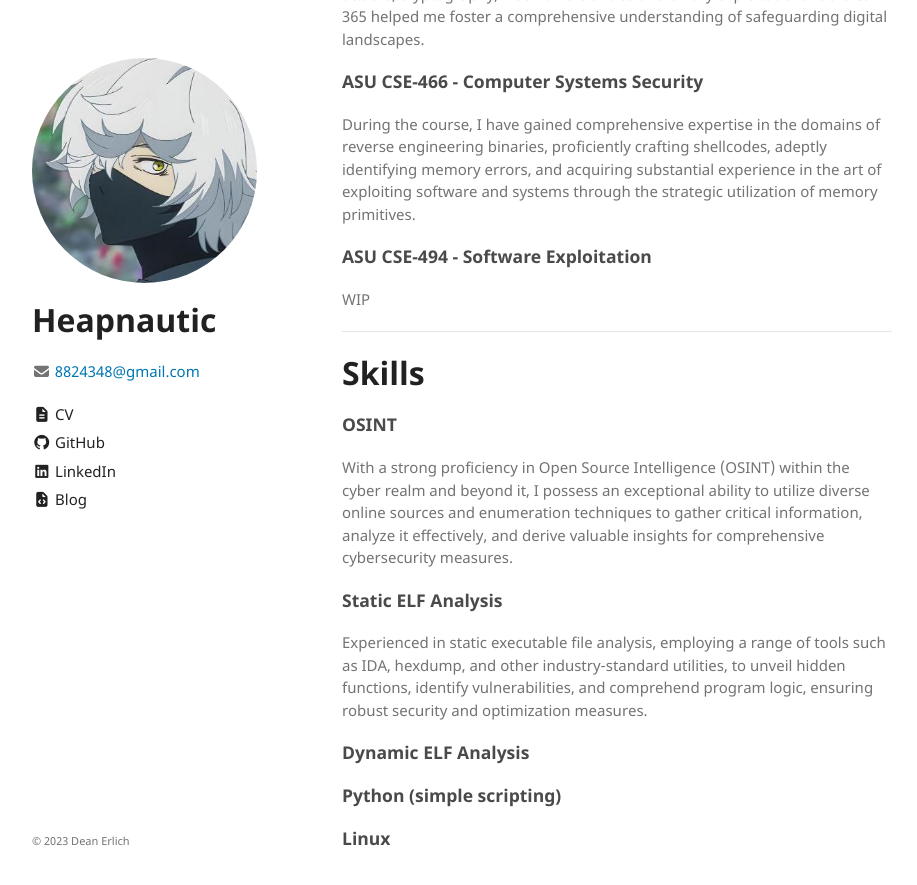
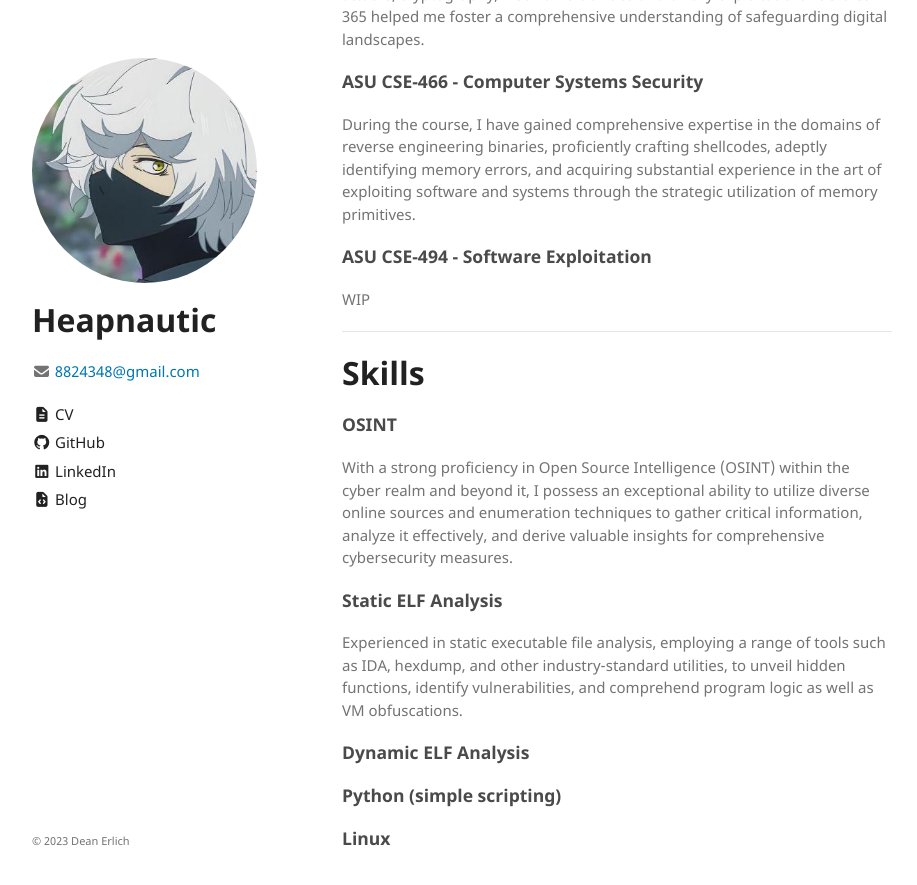
Before and after one commit to ninpwn/ninpwn.github.io, a Jekyll site: the page built from index.md, in a window 1280 px wide and 900 px high, scrolled down 610 px. Shown: the top 885 px of the window, without its empty margins (178-1095 px from the left). Built offline with Jekyll 4.4.1, drawn with Linux system fonts in a browser that asks for light colours; our own code applies the rules of GitHub Pages for plain Markdown files.

Commit message:
Update index.md

```diff
--- a/index.md
+++ b/index.md
@@ -33,7 +33,7 @@ WIP
 With a strong proficiency in Open Source Intelligence (OSINT) within the cyber realm and beyond it, I possess an exceptional ability to utilize diverse online sources and enumeration techniques to gather critical information, analyze it effectively, and derive valuable insights for comprehensive cybersecurity measures.
 
 ### Static ELF Analysis
-Experienced in static executable file analysis, employing a range of tools such as IDA, hexdump, and other industry-standard utilities, to unveil hidden functions, identify vulnerabilities, and comprehend program logic, ensuring robust security and optimization measures.
+Experienced in static executable file analysis, employing a range of tools such as IDA, hexdump, and other industry-standard utilities, to unveil hidden functions, identify vulnerabilities, and comprehend program logic as well as VM obfuscations.
 
 ### Dynamic ELF Analysis
 
```
